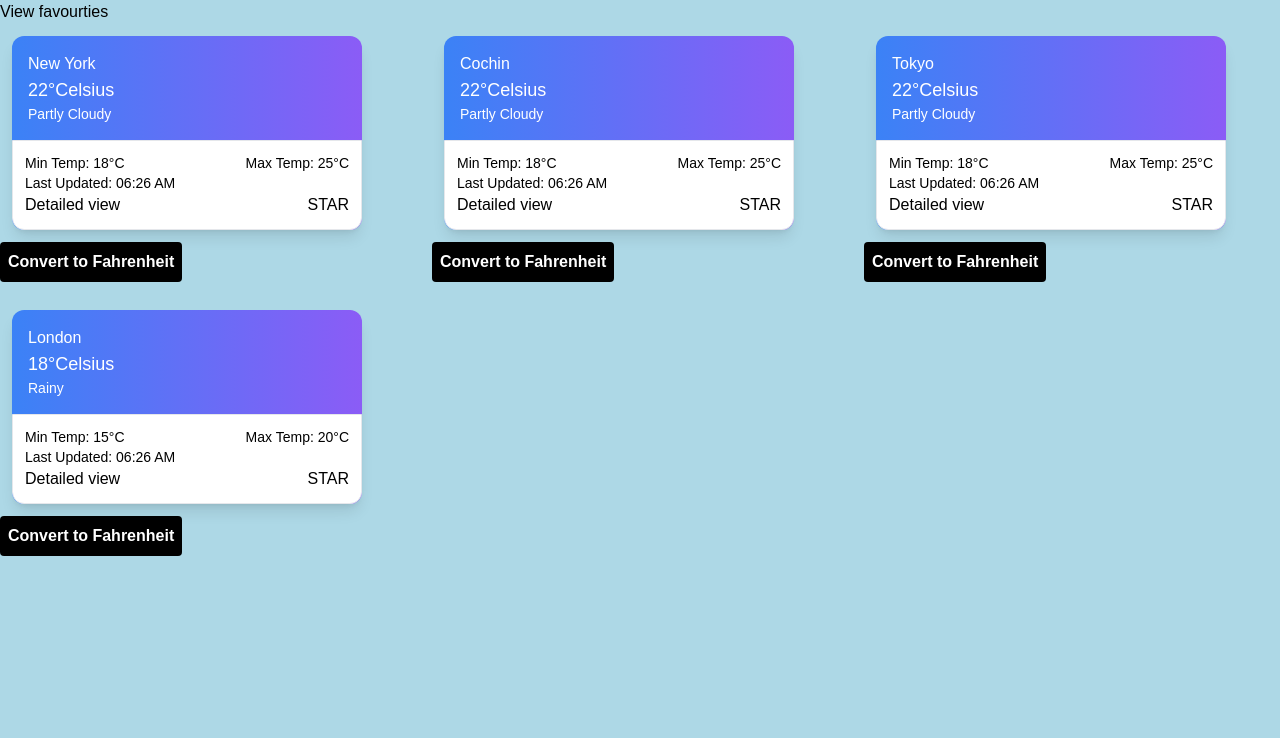
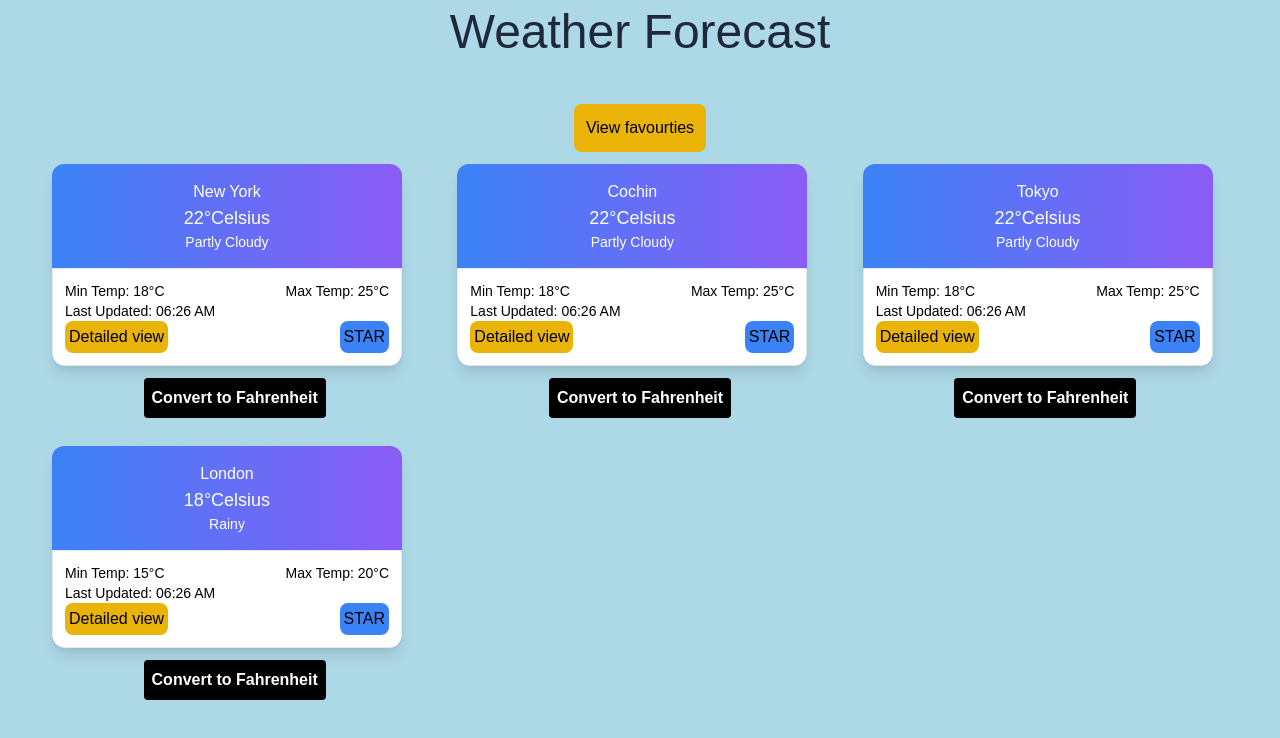
Before and after one commit to sriramEdstem/taskWeatherDashboard, a Next.js app: page / in a window 1280 px wide. Shown: the top 738 px of the page. Built offline with nearby package versions, Linux system fonts and the light colour scheme.

Commit message:
minor styling

```diff
--- a/src/app/layout.tsx
+++ b/src/app/layout.tsx
@@ -28,6 +28,9 @@ export default function RootLayout({
       <body
         className={`${geistSans.variable} ${geistMono.variable} antialiased`}
       >
+        <h1 className="text-center p-2 text-slate-800 text-5xl font-medium">
+          Weather Forecast
+        </h1>
         {children}
       </body>
     </html>
--- a/src/app/page.tsx
+++ b/src/app/page.tsx
@@ -9,9 +9,11 @@ export default function Home() {
   ));
 
   return (
-    <div>
+    <div className=" text-center p-10">
       <Link href={"/favourites"}>
-        <button>View favourties</button>
+        <button className=" rounded-lg p-3 bg-yellow-500">
+          View favourties
+        </button>
       </Link>
       <div className="grid grid-cols-1 gap-4 md:grid-cols-2 lg:grid-cols-3">
         {weatherGrid}
--- a/src/components/WeatherCard.tsx
+++ b/src/components/WeatherCard.tsx
@@ -63,12 +63,14 @@ export default function WeatherCard({ city }: { city: City }) {
             <p className="text-sm">Last Updated: {timeStamp}</p>
           </div>
           <div className="flex justify-between">
-            <button className="hover:scale-105	">
+            <button className="hover:scale-105 rounded-lg bg-yellow-500 p-1	">
               <Link key={city.cityId} href={`/cities/${city.cityId}`}>
                 Detailed view
               </Link>
             </button>
-            <button className="hover:scale-105	">STAR</button>
+            <button className="hover:scale-105 rounded-lg bg-blue-500 p-1	">
+              STAR
+            </button>
           </div>
         </div>
       </div>
```
